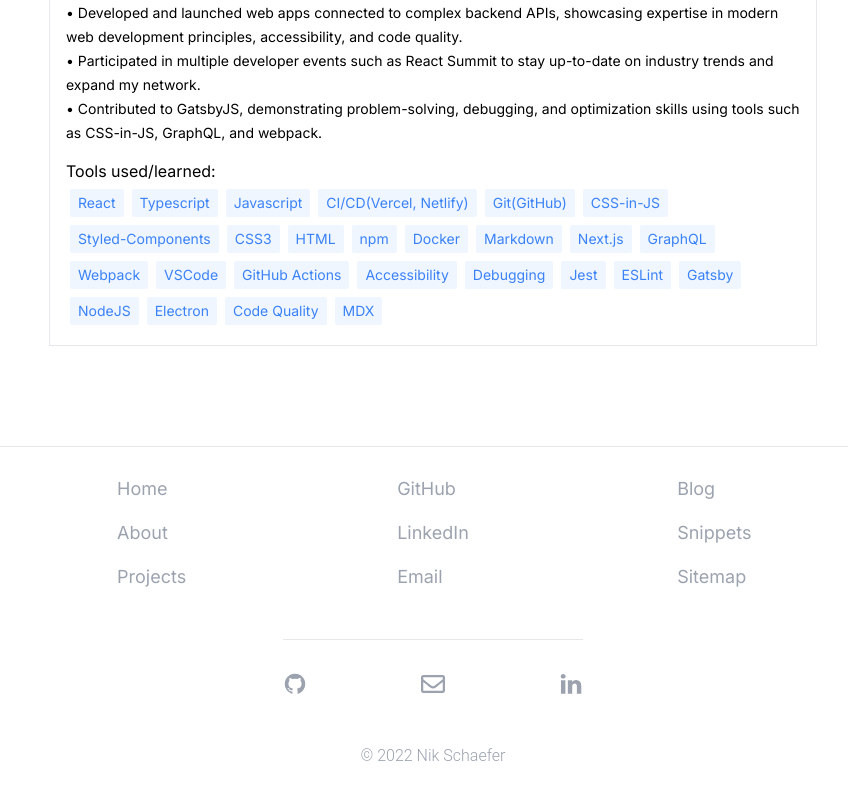
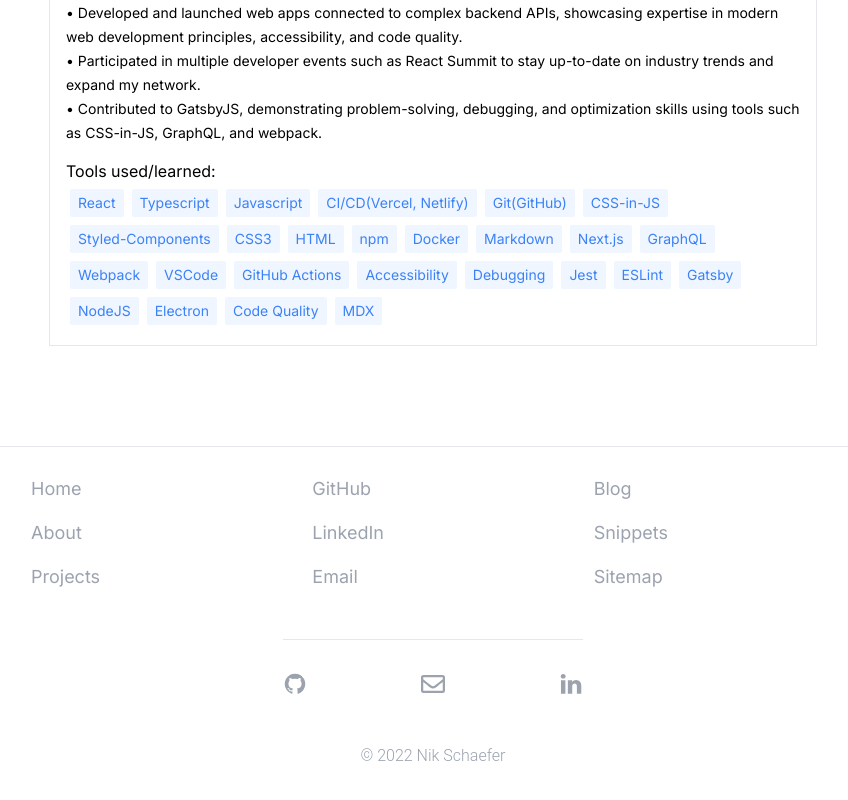
Before and after one commit to NikSchaefer/nikschaefer.com, a Next.js app: page /about in a window 1280 px wide. Shown: the part 2651-3451 px from the top of the page, without its empty margins (207-1055 px from the left). Built offline with nearby package versions, Linux system fonts and the light colour scheme.

Commit message:
fix: refactor + qol

```diff
--- a/src/components/footer.tsx
+++ b/src/components/footer.tsx
@@ -113,7 +113,7 @@ export default function Main(): JSX.Element {
 		<footer className="py-5 pt-4 pb-8 mx-auto max-w-[900px] bg-white dark:bg-shark xl:pt-8">
 			<Hr aria-orientation="horizontal" />
 			<div className="max-w-screen-lg px-4 mx-auto text-gray-400 xl:max-w-screen-xl sm:px-6 md:px-8 dark:text-gray-300">
-				<ul className="flex flex-wrap md:flex-nowrap gap-2 justify-center pb-8 text-lg font-light text-center">
+				<ul className="grid grid-cols-1 sm:grid-cols-3 gap-2 justify-center pb-8 text-lg font-light text-center">
 					<Column col={Col1} />
 					<Column col={Col2} />
 					<Column col={Col3} />
--- a/src/declaration.d.ts
+++ b/src/declaration.d.ts
@@ -1,2 +1 @@
 declare module "@mapbox/rehype-prism";
-declare module "react-animated-cursor";
```
